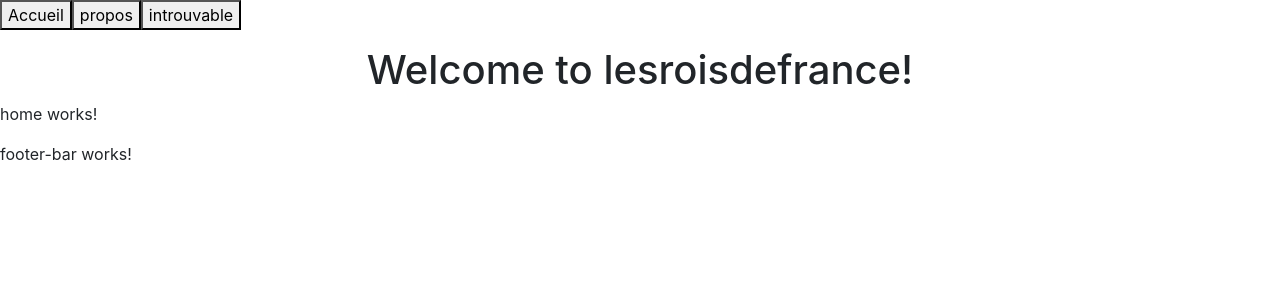
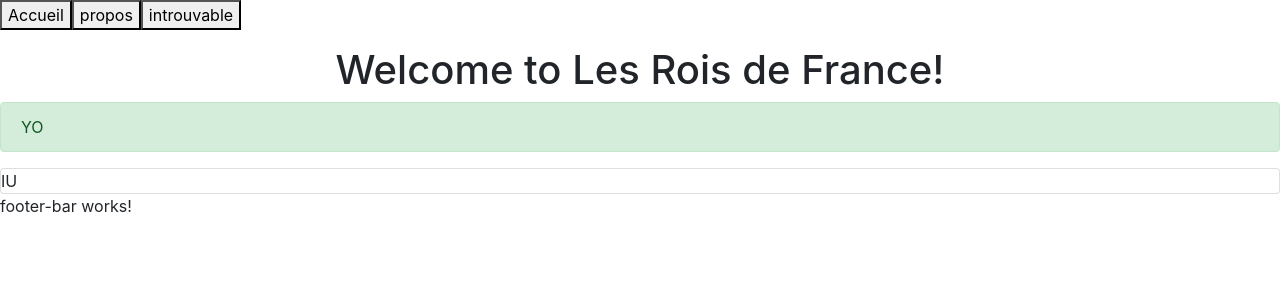
Before and after one commit to lucsimoni/lesroisdefrance, an Angular app: page / in a window 1280 px wide. Shown: the top 300 px of the page. Built offline with nearby package versions, Linux system fonts and the light colour scheme.

Commit message:
Change titre et icon

```diff
--- a/src/app/app.component.ts
+++ b/src/app/app.component.ts
@@ -6,5 +6,5 @@ import { Component } from '@angular/core';
   styleUrls: ['./app.component.scss']
 })
 export class AppComponent {
-  title = 'lesroisdefrance';
+  title = 'Les Rois de France';
 }
--- a/src/app/home/home.component.html
+++ b/src/app/home/home.component.html
@@ -1,3 +1,2 @@
-<p>
-  home works!
-</p>
+  <div class="alert alert-success">YO</div>
+  <div class="card">IU</div>
--- a/src/index.html
+++ b/src/index.html
@@ -1,8 +1,8 @@
 <!doctype html>
-<html lang="en">
+<html lang="fr">
 <head>
   <meta charset="utf-8">
-  <title>Lesroisdefrance</title>
+  <title>Les Rois de France</title>
   <base href="/">
 
   <meta name="viewport" content="width=device-width, initial-scale=1">
```
Also changed, not shown: 1 other file (tests, documents, lock files or other folders).
